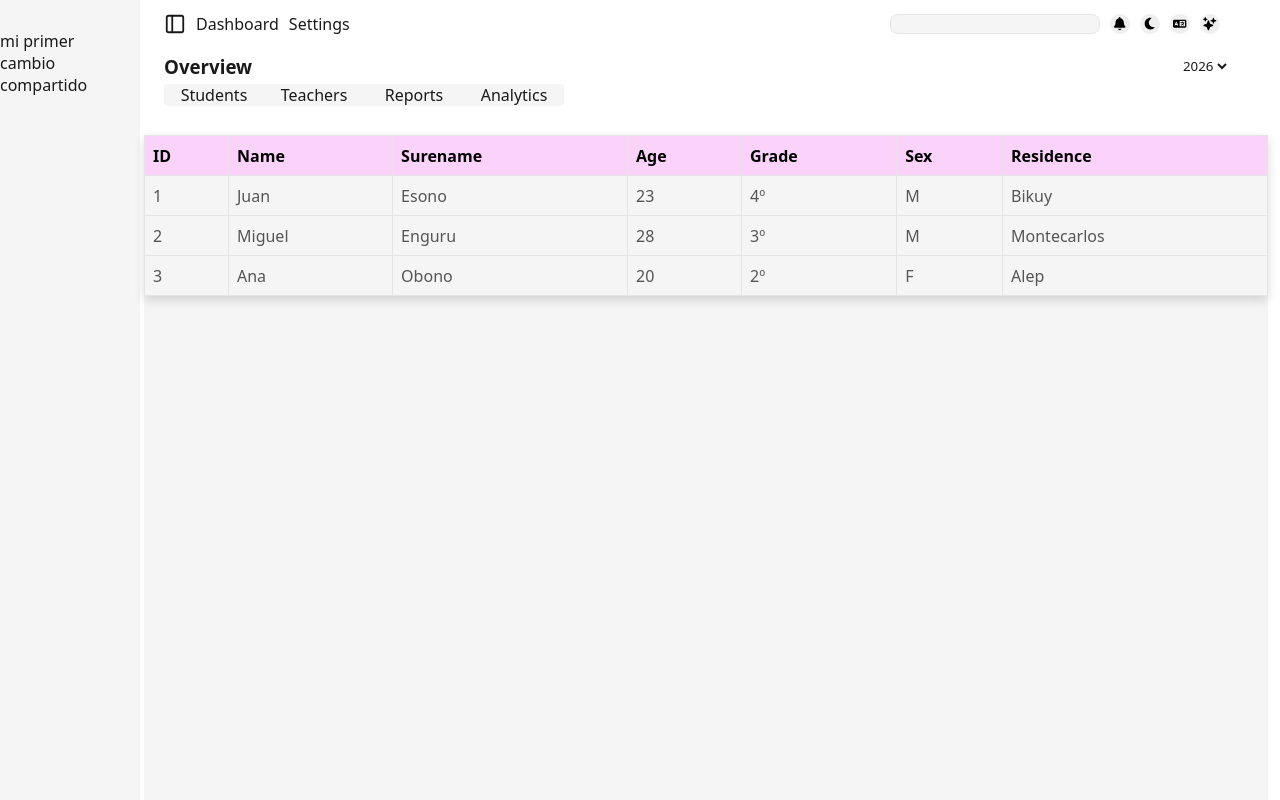
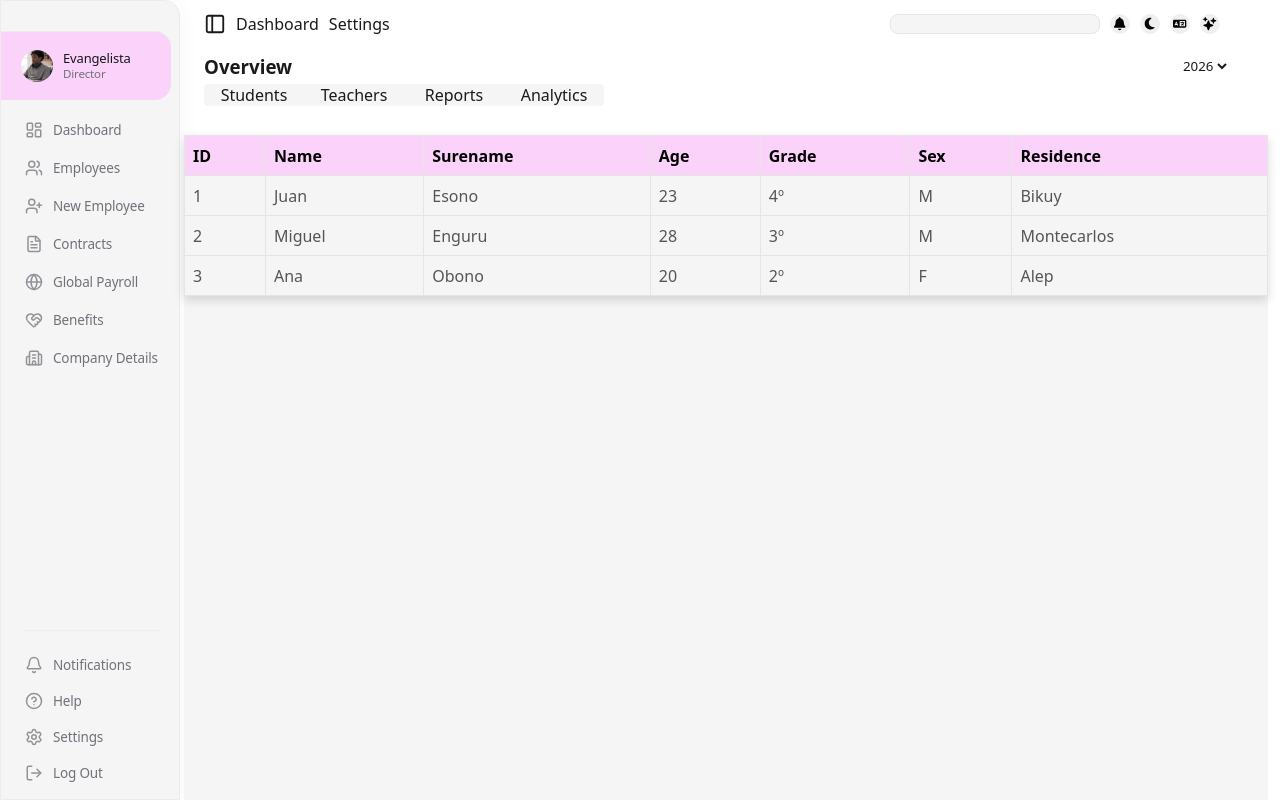
Before and after one commit to evangelistax/school, a React (Vite) app: page / in a window 1280 px wide. Built offline with nearby package versions, Linux system fonts and the light colour scheme.

Commit message:
agregar sidebar

```diff
--- a/package.json
+++ b/package.json
@@ -11,6 +11,7 @@
   },
   "dependencies": {
     "@tailwindcss/vite": "^4.3.3",
+    "lucide-react": "^1.48.0",
     "react": "^19.2.8",
     "react-dom": "^19.2.8",
     "react-icons": "^5.7.0",
--- a/src/components/aside.jsx
+++ b/src/components/aside.jsx
@@ -1,13 +1,75 @@
 import { useApp } from "../contexts/utils";
+import {
+  LayoutDashboard,
+  Users,
+  UserPlus,
+  FileText,
+  Globe,
+  HeartHandshake,
+  Building2,
+  Bell,
+  HelpCircle,
+  Settings,
+  LogOut,
+} from "lucide-react";
 
-///import profile from "../assets/profile.jpg";
+import profile from "../assets/profile.jpg";
 export default function Aside() {
   const { isOpen } = useApp();
   const classname = isOpen ? "aside" : "aside collapsed";
   return (
     <div className={classname}>
-      <nav className="sidebar-nav">
-        <p>mi primer cambio compartido</p>
+      <div className="sidebar-menu">
+        <div className="sidebar-footer">
+          <div className="user-card">
+            <img src={profile} alt="user" />
+            <div className="user-info">
+              <strong>Evangelista</strong>
+              <span>Director</span>
+            </div>
+          </div>
+        </div>
+
+        <nav className="sidebar-nav">
+          <a className="nav-item">
+            <LayoutDashboard /> <span>Dashboard</span>
+          </a>
+          <a className="nav-item">
+            <Users /> <span>Employees</span>
+          </a>
+          <a className="nav-item">
+            <UserPlus /> <span>New Employee</span>
+          </a>
+          <a className="nav-item">
+            <FileText /> <span>Contracts</span>
+          </a>
+          <a className="nav-item">
+            <Globe /> <span>Global Payroll</span>
+          </a>
+          <a className="nav-item">
+            <HeartHandshake /> <span>Benefits</span>
+          </a>
+          <a className="nav-item">
+            <Building2 /> <span>Company Details</span>
+          </a>
+        </nav>
+      </div>
+
+      <nav className="sidebar-settings">
+        <div className="divider" />
+
+        <a className="nav-item">
+          <Bell /> <span>Notifications</span>
+        </a>
+        <a className="nav-item">
+          <HelpCircle /> <span>Help</span>
+        </a>
+        <a className="nav-item">
+          <Settings /> <span>Settings</span>
+        </a>
+        <a className="nav-item">
+          <LogOut /> <span>Log Out</span>
+        </a>
       </nav>
     </div>
   );
--- a/src/index.css
+++ b/src/index.css
@@ -1,3 +1,6 @@
+@import url('https://fonts.googleapis.com/css2?family=Inter:wght@400;500;600&display=swap');
+
+
 /*Definicion de los colores*/
 * {
   box-sizing: border-box;
@@ -46,7 +49,7 @@ body {
   height: 100vh;
   width: 100%;
   display: grid;
-  grid-template-columns: 140px repeat(3, 1fr);
+  grid-template-columns: 180px repeat(3, 1fr);
   grid-template-rows: 120px repeat(2, 1fr) 70px;
   grid-template-areas:
     "aside header header header"
@@ -247,13 +250,22 @@ header .overview select option {
   background: var(--bg-secondary);
   display: flex;
   flex-direction: column;
-  overflow-y: auto;
+  justify-content: space-between;
+  overflow-y: scroll;
+  overflow-x: hidden;
   padding: 8px;
   padding-top: 30px;
   padding-left: 0;
   gap: 10px;
   transition: background 1s ease;
   flex-shrink: 0;
+  font-family: 'Inter', sans-serif;
+  width: 100%;
+  height: 100%;
+  border: 1px solid #EAECEF;
+  border-top-right-radius: 16px;
+  box-shadow: 0 4px 24px rgba(0, 0, 0, 0.04);
+  letter-spacing: -0.01em;
 
 }
 
@@ -569,3 +581,170 @@ tr:hover td {
   -webkit-appearance: none;
   appearance: none;
 }
+
+
+
+
+
+
+
+/* Search */
+.sidebar-top {
+  padding: 16px;
+}
+
+.search-box {
+  position: relative;
+  height: 36px;
+  background: #F9F9FA;
+  border: 1px solid transparent;
+  border-radius: 10px;
+  display: flex;
+  align-items: center;
+  transition: all 0.2s ease;
+}
+
+.search-box:hover {
+  border-color: #E4E4E7;
+}
+
+.search-box:focus-within {
+  background: #fff;
+  border-color: #D4D4D8;
+}
+
+.search-box .search-icon {
+  position: absolute;
+  left: 12px;
+  width: 18px;
+  height: 18px;
+  color: #A1A1AA;
+}
+
+.search-box input {
+  width: 100%;
+  height: 100%;
+  background: transparent;
+  border: none;
+  outline: none;
+  padding-left: 40px;
+  font-size: 13.5px;
+  color: #18181B;
+}
+
+.search-box input::placeholder {
+  color: #A1A1AA;
+}
+
+/* Nav */
+.sidebar-nav {
+  flex: 1;
+  padding: 0 0 0 12px;
+  display: flex;
+  flex-direction: column;
+  gap: 2px;
+}
+
+.nav-item {
+  height: 36px;
+  display: flex;
+  align-items: center;
+  gap: 10px;
+  padding: 0 12px;
+  border-radius: 8px;
+  font-size: 13.5px;
+  font-weight: 400;
+  color: #71717A;
+  cursor: pointer;
+  transition: all 0.15s ease;
+  text-decoration: none;
+  user-select: none;
+}
+
+.nav-item svg {
+  width: 18px;
+  height: 18px;
+  opacity: 0.75;
+  transition: opacity 0.15s;
+}
+
+.nav-item:hover {
+  background: #F9F9FA;
+  color: #18181B;
+}
+
+.nav-item:hover svg {
+  opacity: 1;
+}
+
+
+.divider {
+  height: 1px;
+  background: #EAECEF;
+  margin: 16px 12px;
+}
+
+
+/* Footer - fix del gap sticky que tenías */
+.sidebar-footer {
+  margin-top: auto;
+  padding: 12px;
+  border-top: 1px solid #EAECEF;
+  position: sticky;
+  bottom: 0;
+  background: rgb(250, 210, 250);
+  border-radius: 0 16px 16px 0;
+}
+
+.user-card {
+  display: flex;
+  align-items: center;
+  gap: 10px;
+  padding: 6px 8px;
+  border-radius: 10px;
+  cursor: pointer;
+  transition: background 0.15s;
+}
+
+
+.user-card img {
+  width: 32px;
+  height: 32px;
+  border-radius: 50%;
+}
+
+.user-info {
+  flex: 1;
+  display: flex;
+  flex-direction: column;
+  line-height: 1.2;
+}
+
+.user-info strong {
+  font-size: 13px;
+  font-weight: 500;
+  color: #18181B;
+}
+
+.user-info span {
+  font-size: 11.5px;
+  font-weight: 400;
+  color: #71717A;
+}
+
+.user-card .dots {
+  width: 16px;
+  height: 16px;
+  color: #A1A1AA;
+}
+
+
+.sidebar-menu {
+  display: flex;
+  flex-direction: column;
+  gap: 12px;
+}
+
+.sidebar-settings {
+  padding-left: 12px;
+}
```
Also changed, not shown: 1 other file (tests, documents, lock files or other folders).
